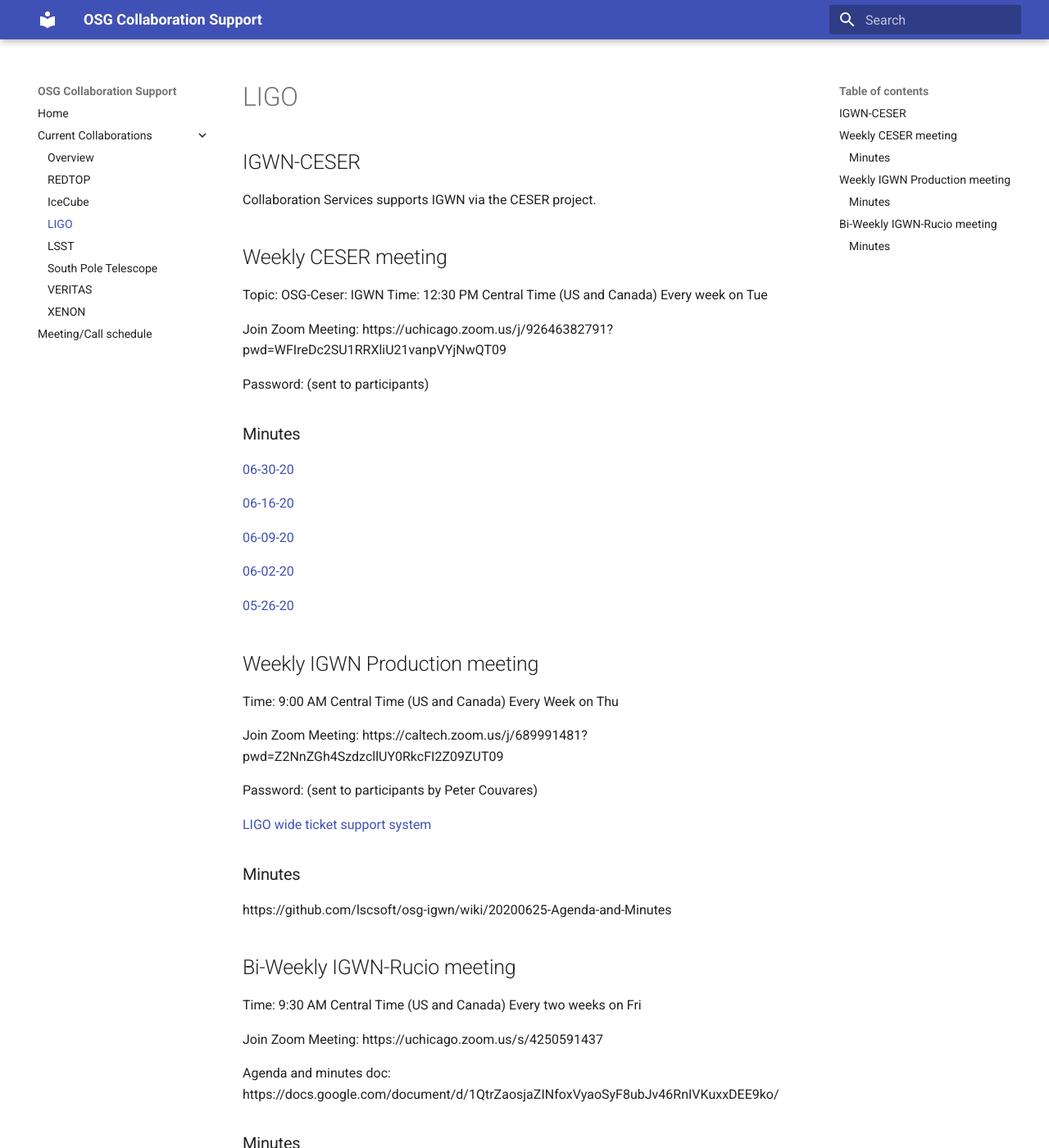
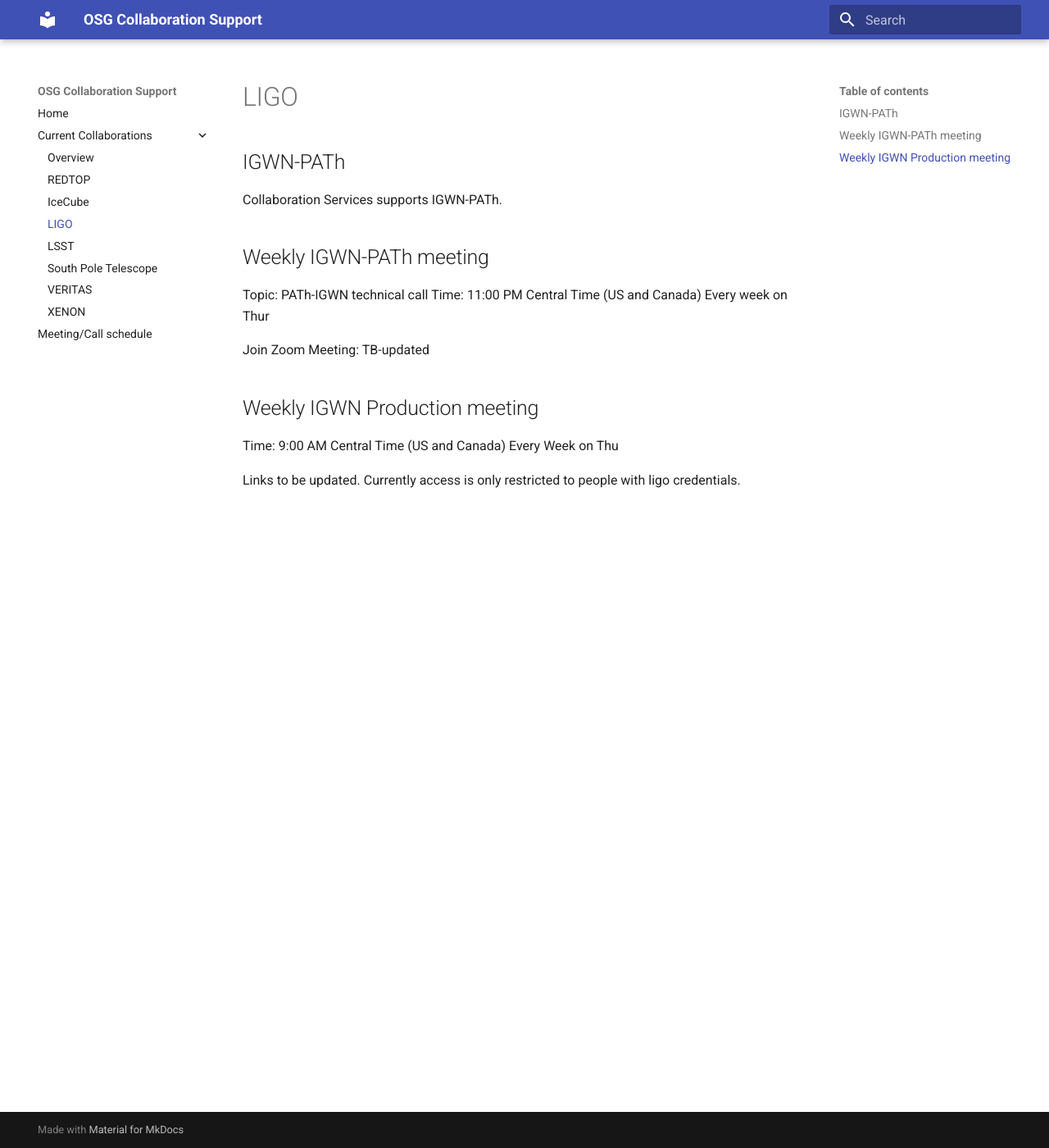
Before and after one commit to osg-htc/collaboration-support, an MkDocs documentation site: the page built from docs/projects/ligo.md, in a window 1280 px wide and 1400 px high. Shown: the whole window at 82% size. Built offline with MkDocs 1.6.1 and Material for MkDocs 9.7.7, drawn with Linux system fonts in a browser that asks for light colours; some of the changed text lies outside the part shown.

Commit message:
Update ligo.md

```diff
--- a/docs/projects/ligo.md
+++ b/docs/projects/ligo.md
@@ -1,56 +1,20 @@
-## IGWN-CESER
+## IGWN-PATh
 
-Collaboration Services supports IGWN via the CESER project.
+Collaboration Services supports IGWN-PATh.
 
-## Weekly CESER meeting
+## Weekly IGWN-PATh meeting
 
-Topic: OSG-Ceser: IGWN
-Time: 12:30 PM Central Time (US and Canada)
-       Every week on Tue
+Topic: PATh-IGWN technical call
+Time: 11:00 PM Central Time (US and Canada)
+       Every week on Thur
 
 Join Zoom Meeting:
-https://uchicago.zoom.us/j/92646382791?pwd=WFIreDc2SU1RRXliU21vanpVYjNwQT09
+TB-updated
 
-Password: (sent to participants)
-
-### Minutes
-
-[06-30-20](https://docs.google.com/document/d/146OP2zqQC7BB4SAmgLuv-TeYLTTesiPs_NfCttdwliA/edit#heading=h.e71plsjp8zi9)
-
-[06-16-20](https://docs.google.com/document/d/146OP2zqQC7BB4SAmgLuv-TeYLTTesiPs_NfCttdwliA/edit#heading=h.ywncb1929hjo)
-
-[06-09-20](https://docs.google.com/document/d/146OP2zqQC7BB4SAmgLuv-TeYLTTesiPs_NfCttdwliA/edit#heading=h.fbiua7tandh0)
-
-[06-02-20](https://docs.google.com/document/d/146OP2zqQC7BB4SAmgLuv-TeYLTTesiPs_NfCttdwliA/edit#heading=h.jci44umlb0vv)
-
-[05-26-20](https://docs.google.com/document/d/146OP2zqQC7BB4SAmgLuv-TeYLTTesiPs_NfCttdwliA/edit#heading=h.imaaz97de8zv)
 
 ## Weekly IGWN Production meeting
 
 Time: 9:00 AM Central Time (US and Canada)
        Every Week on Thu
 
-Join Zoom Meeting:
-https://caltech.zoom.us/j/689991481?pwd=Z2NnZGh4SzdzcllUY0RkcFI2Z09ZUT09
-
-Password: (sent to participants by Peter Couvares)
-
-[LIGO wide ticket support system](https://github.com/lscsoft/osg-igwn/)
-
-### Minutes
-
-https://github.com/lscsoft/osg-igwn/wiki/20200625-Agenda-and-Minutes
-
-
-## Bi-Weekly IGWN-Rucio meeting
-Time: 9:30 AM Central Time (US and Canada)
-       Every two weeks on Fri
-
-Join Zoom Meeting: https://uchicago.zoom.us/s/4250591437
-
-Agenda and minutes doc:
-https://docs.google.com/document/d/1QtrZaosjaZINfoxVyaoSyF8ubJv46RnIVKuxxDEE9ko/
-
-### Minutes
-
-https://docs.google.com/document/d/1QtrZaosjaZINfoxVyaoSyF8ubJv46RnIVKuxxDEE9ko/edit
+Links to be updated. Currently access is only restricted to people with ligo credentials.
```
